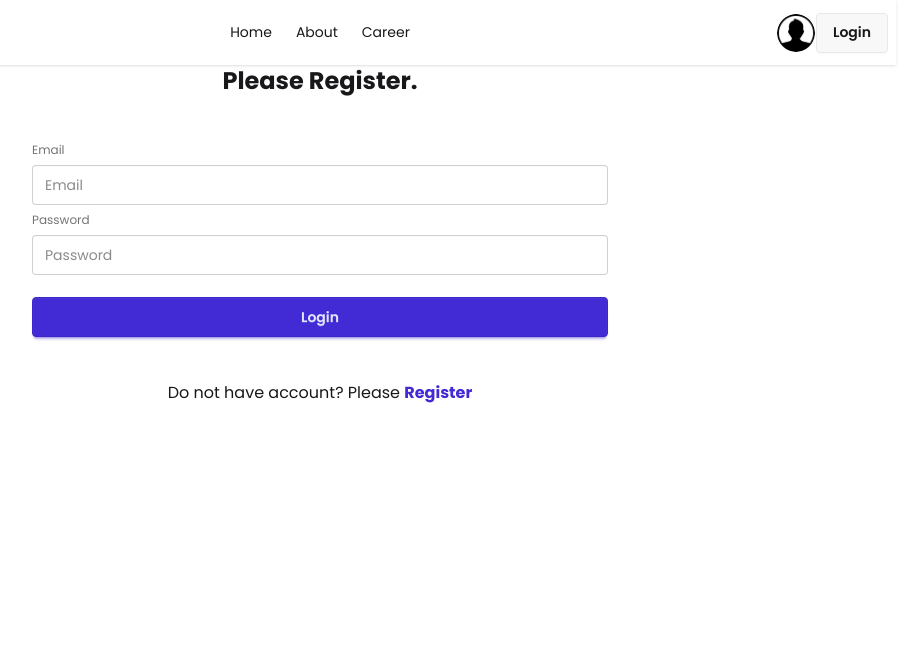
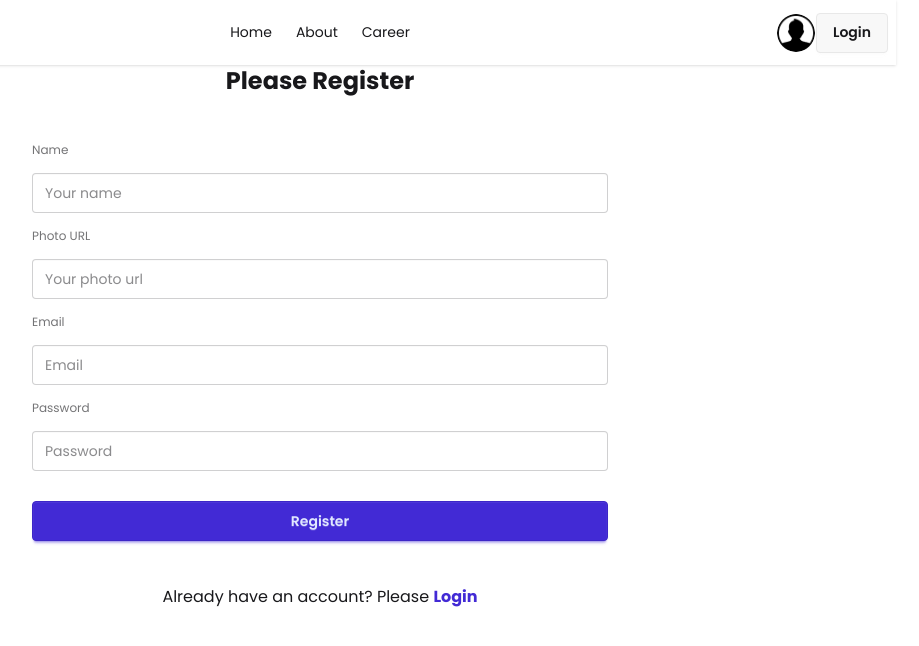
Before and after one commit to shohan89/react-dragon-news-auth, a React (Vite) app: page /register in a window 1280 px wide. Shown: the top 646 px of the page, without its empty margins (320-1239 px from the left). Built offline with nearby package versions, Linux system fonts and the light colour scheme.

Commit message:
Add name & photo url field and change some texts.

```diff
--- a/src/pages/Register/Register.jsx
+++ b/src/pages/Register/Register.jsx
@@ -6,17 +6,21 @@ const Register = () => {
         <div>
             <Navbar />
             <div>
-                <h2 className='text-2xl font-bold text-center'>Please Register.</h2>
+                <h2 className='text-2xl font-bold text-center'>Please Register</h2>
                 <form className='lg:w-1/2 md:w-3/4 mx-auto my-10'>
-                    <fieldset className="fieldset">
+                    <fieldset className="fieldset space-y-2">
+                        <label className="label">Name</label>
+                        <input type="text" name='name' className="input w-full" placeholder="Your name" />
+                        <label className="label">Photo URL</label>
+                        <input type="text" name='photo' className="input w-full" placeholder="Your photo url" />
                         <label className="label">Email</label>
                         <input type="email" name='email' className="input w-full" placeholder="Email" />
                         <label className="label">Password</label>
                         <input type="password" name='password' className="input w-full" placeholder="Password" />
-                        <button className="btn btn-primary mt-4">Login</button>
+                        <button className="btn btn-primary mt-4">Register</button>
                     </fieldset>
                 </form>
-                <p className='text-center'>Do not have account? Please <Link className='font-bold text-primary' to='/register'>Register</Link></p>
+                <p className='text-center'>Already have an account? Please <Link className='font-bold text-primary' to='/login'>Login</Link></p>
             </div>
         </div>
     );
```
